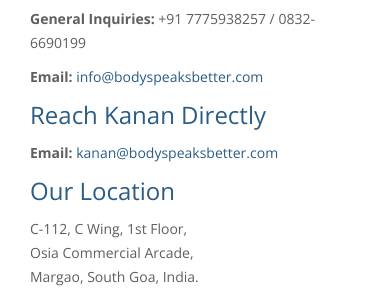
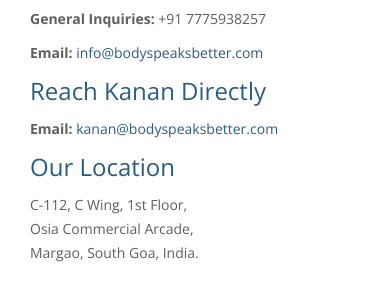
Before and after one commit to opsguruu/PAVAN, a plain HTML site: page contact/index.html in a window 390 px wide. Shown: the part 769-1061 px from the top of the page. Drawn offline with nearby package versions, Linux system fonts and the light colour scheme; some packages are replaced by stand-ins of ours.

Commit message:
Update index.html
update phone number

```diff
--- a/contact/index.html
+++ b/contact/index.html
@@ -203,7 +203,7 @@
 
                 <div class="col-lg-6 col-md-6 col-sm-6">
                 	<h5 class="pm-primary">Reach us on Phone / Email</h5>
-                    <p><strong>General Inquiries:</strong> +91 7775938257 / 0832-6690199 </p>
+                    <p><strong>General Inquiries:</strong> +91 7775938257 </p>
                     <p><strong>Email:</strong><a href="mailto:info@bodyspeaksbetter.com"> info@bodyspeaksbetter.com</a></p>
 		    <h5 class="pm-primary">Reach Kanan Directly</h5>
                     <p><strong>Email:</strong> <a href="mailto:kanan@bodyspeaksbetter.com"> kanan@bodyspeaksbetter.com</a></p>
```
